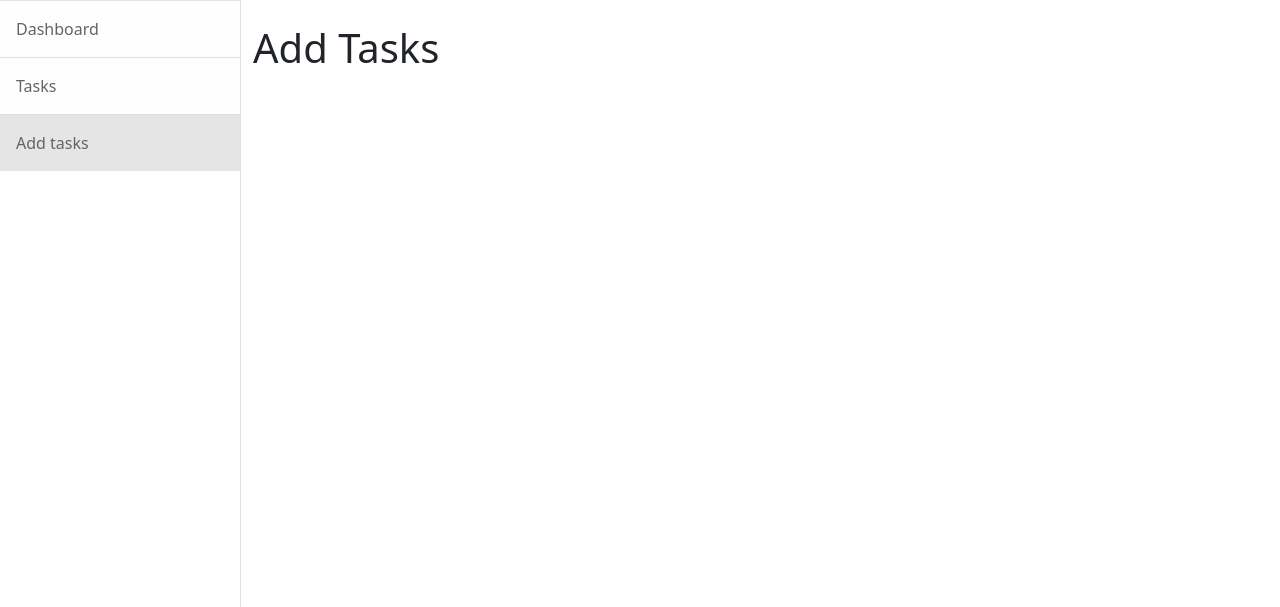
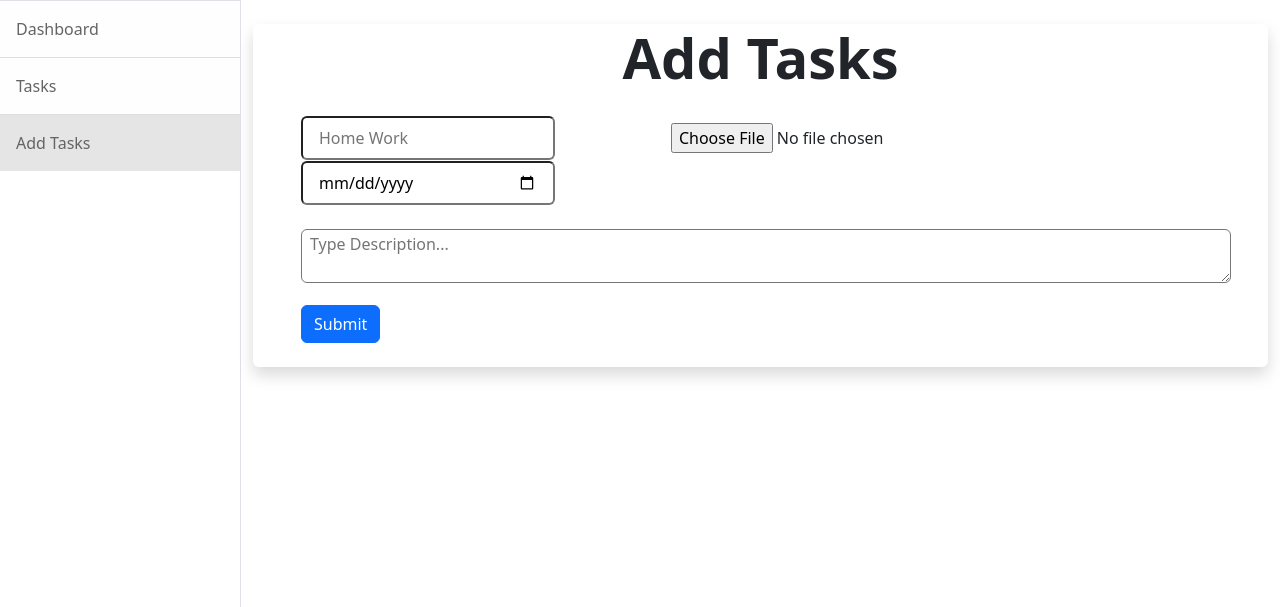
Before and after one commit to Dev-bit-akmgl/Todo-lists, a PHP site: page /assets/add-tasks.php in a window 1280 px wide. Shown: the part 57-664 px from the top of the page. Run offline with PHP 8.4, Linux system fonts and the light colour scheme.

Commit message:
bug fixed

```diff
--- a/assets/add-tasks.php
+++ b/assets/add-tasks.php
@@ -17,7 +17,17 @@
                 ?>
                 <!-- Page content-->
                 <div class="container-fluid">
-                    <h1 class="mt-4"><?php echo $pageName; ?></h1>
+                    <div class="col-12 my-4 shadow rounded">
+                        <div class="col-12 text-center display-4 fw-bold pb-4 rounded"><?php echo $pageName; ?></div>
+                        <form action="">
+                        <input type="text" name="title" class="col-3 px-3 py-2 mx-5 rounded" placeholder="Home Work">
+                        <input type="file" name="image" class="col-3 px-3 py-2 mx-5 rounded" placeholder="">
+                        <input type="date" name="expire-date" class="col-3 px-3 py-2 mx-5 rounded ">
+                        <textarea name="describe" id="" class="col-11 rounded px-2 mx-5 mt-4" placeholder="Type Description..." ></textarea>
+                         <button class="btn btn-primary mt-3 mx-5 mb-4">Submit</button>
+
+                        </form>
+                    </div>
 
                 </div>
             </div>
--- a/assets/inc/sidebar.php
+++ b/assets/inc/sidebar.php
@@ -3,7 +3,8 @@
                 <div class="list-group list-group-flush">
                     <a class="list-group-item list-group-item-action list-group-item-light p-3 <?php echo($pageName == "Dashboard") ?"active-page" : "" ?>" href="../assets/dashboard.php">Dashboard</a>
                     <a class="list-group-item list-group-item-action list-group-item-light p-3 <?php echo($pageName == "Tasks") ?"active-page" : "" ?>" href="../assets/tasks.php">Tasks</a>
-                    <a class="list-group-item list-group-item-action list-group-item-light p-3 <?php echo($pageName == "Add Tasks") ?"active-page" : "" ?>" href="../asstes/add-tasks.php">Add tasks</a>
+                    <a class="list-group-item list-group-item-action list-group-item-light p-3 <?php echo($pageName == "Add Tasks") ?"active-page" : "" ?>" href="../assets/add-tasks.php">Add Tasks</a>
+
 
                 </div>
  </div>
```
